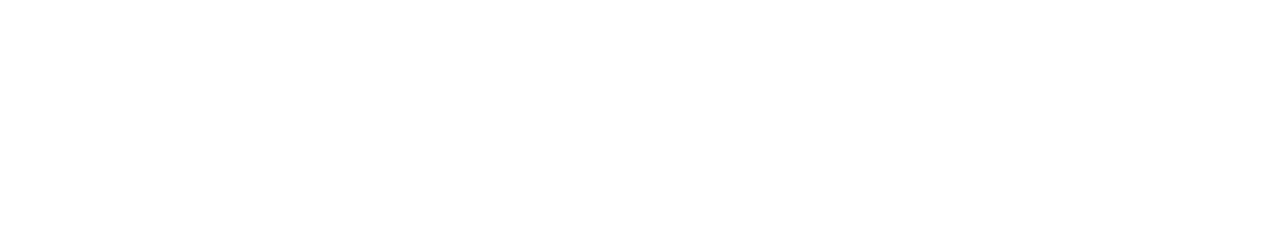
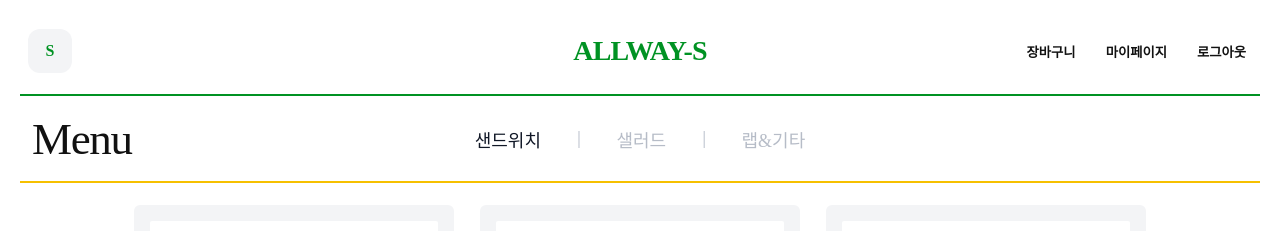
Before and after one commit to allway-s/allway_s, a React (Vite) app in the folder allways_front/: page /menu in a window 1280 px wide. Before the commit this address had no page. Shown: the top 231 px of the page. Built offline with nearby package versions, Linux system fonts and the light colour scheme.

Commit message:
<fix>(<global>): <주문하기 누르면 메뉴로 갈수있게 만듦>

```diff
--- a/allways_front/src/App.jsx
+++ b/allways_front/src/App.jsx
@@ -7,6 +7,7 @@ import Login from './pages/AuthPage/LoginPage/Login.jsx';
 import Signup from './pages/AuthPage/SignupPage/Signup.jsx';
 import MyPage from './pages/MyPage/MyPage.jsx';
 import CartPage from './pages/CartPage/CartPage.jsx';
+import MenuPage from './pages/menu/MenuPage.jsx';
 
 import PresetImage1 from './assets/images/PresetImages/PresetImage1.png';
 import PresetImage2 from './assets/images/PresetImages/PresetImage2.png';
@@ -66,6 +67,8 @@ function App() {
         {/* [해결] 마이페이지 경로를 최종 유지합니다 */}
         <Route path="/mypage" element={<MyPage />} />
         <Route path="/cart" element={<CartPage />} />
+
+        <Route path="/menu" element={<MenuPage/>}/>
       </Routes>
     </Router>
   );
--- a/allways_front/src/pages/MainPage/HomePage/index.jsx
+++ b/allways_front/src/pages/MainPage/HomePage/index.jsx
@@ -60,7 +60,7 @@ export function HomePage({
             나만의 <span css={styles.heroTitleGreen}>Recipe</span> 를 만들고<br />
             <span css={styles.heroTitleGreen}>Recipe</span><span css={styles.heroTitleYellow}>-s</span> 에 공유하세요!
           </h1>
-          <button onClick={onStartOrder} css={styles.orderButton}>
+          <button onClick={() => navigate('/menu')} css={styles.orderButton}>
             지금 주문하기 <ArrowRight size={20} />
           </button>
         </div>
--- a/allways_front/src/pages/menu/MenuPage.jsx
+++ b/allways_front/src/pages/menu/MenuPage.jsx
@@ -153,3 +153,5 @@ export function MenuPage() {
     </div>
   );
 }
+
+export default MenuPage;
```
